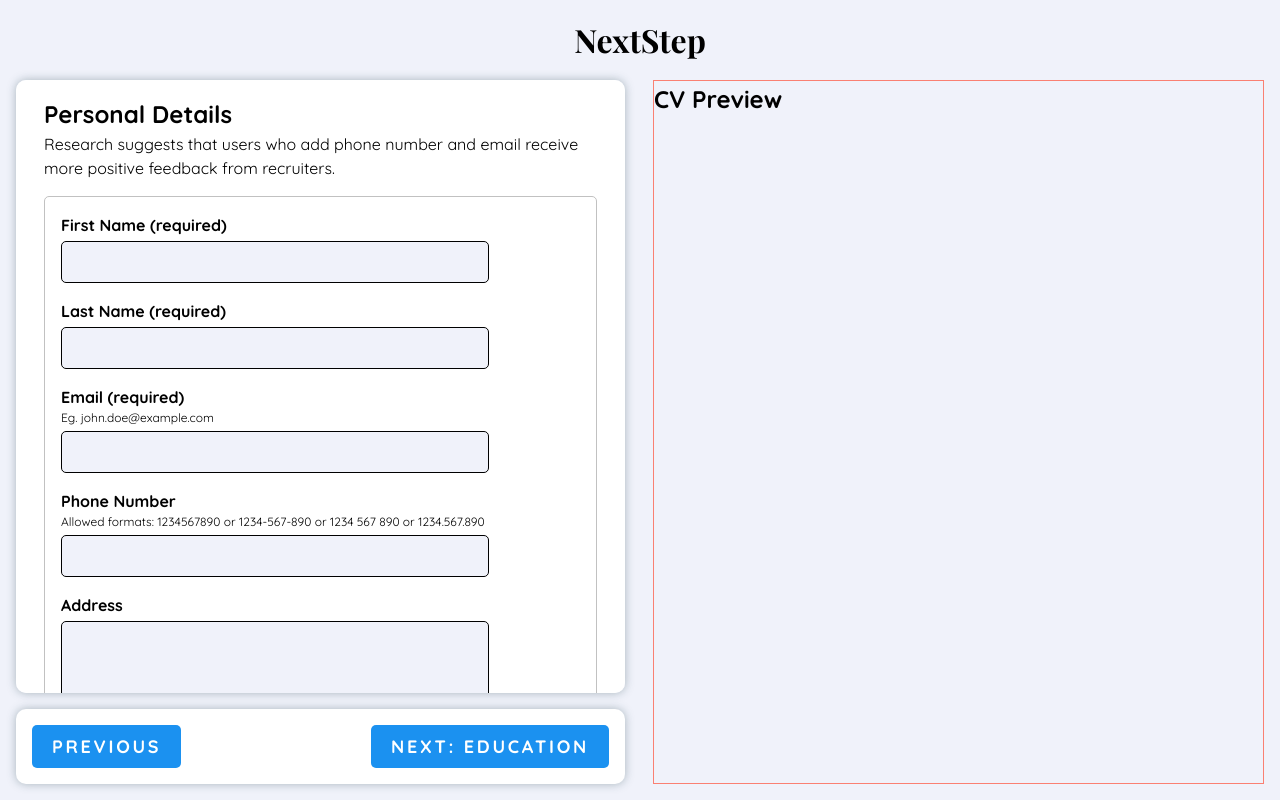
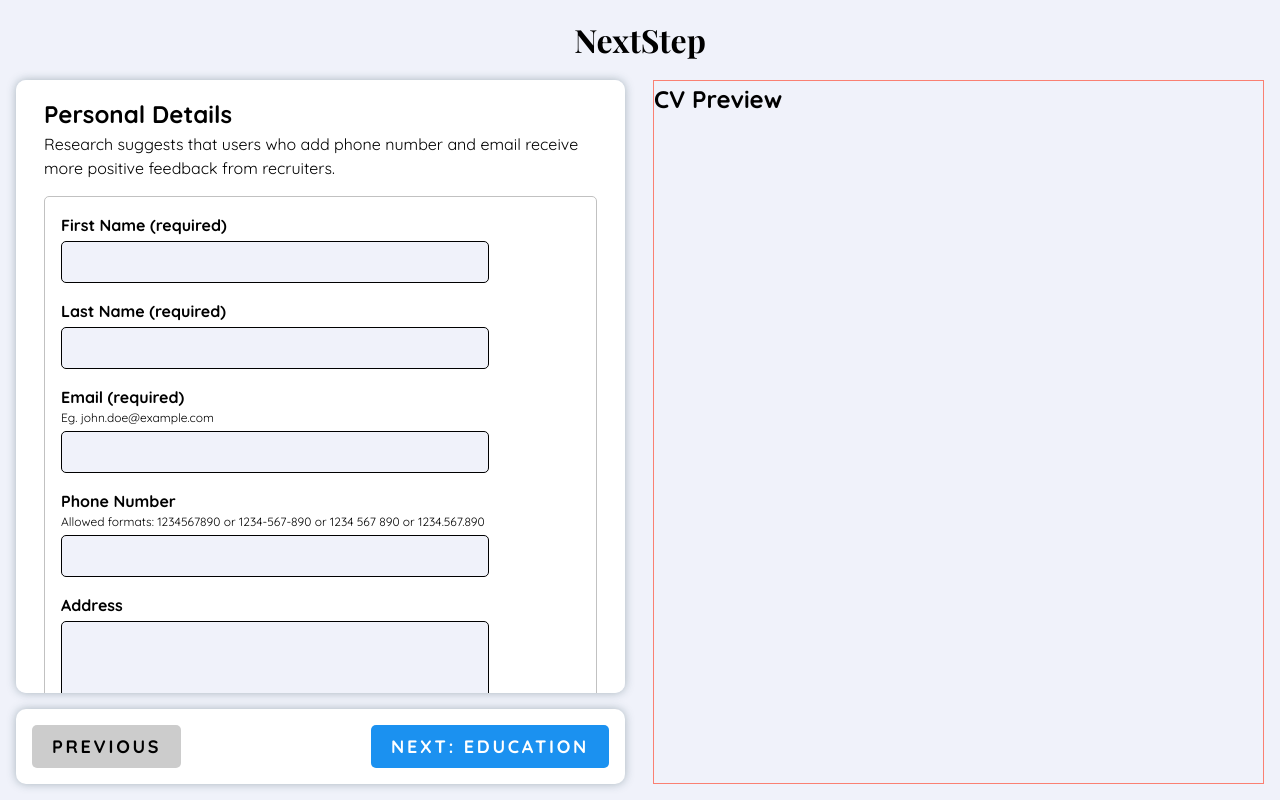
Before and after one commit to py-code314/cv-application, a React (Vite) app: page / in a window 1280 px wide. Built offline with nearby package versions, Linux system fonts and the light colour scheme.

Commit message:
feat: Add disabled state & styles to `Previous` btn

```diff
--- a/src/components/NavButtons.jsx
+++ b/src/components/NavButtons.jsx
@@ -1,9 +1,12 @@
+// import { useState } from 'react';
 import '../styles/NavButtons.css'
 
-const NavButtons = ({onClick, showSection}) => {
+const NavButtons = ({ onClick, showSection }) => {
+  const isDisabled = showSection.personalDetails
+
   return (
     <div className="btns btns--nav">
-      <button className="btn btn--nav">Previous</button>
+      <button className="btn btn--nav" onClick={onClick} disabled={isDisabled} aria-disabled={isDisabled ? "true" : "false"}>Previous{showSection.education && ': Personal Details'}</button>
       <button className="btn btn--nav" onClick={onClick}>Next{showSection.personalDetails && ': Education'}
       </button>
     </div>
--- a/src/styles/NavButtons.css
+++ b/src/styles/NavButtons.css
@@ -8,3 +8,11 @@
 .btn--nav {
   background-color: var(--clr-blue);
 }
+
+.btn:disabled {
+  background-color: #ccc;
+  color: var(--clr-black);
+  cursor: not-allowed;
+  transform: none;
+  box-shadow: none;
+}
```
